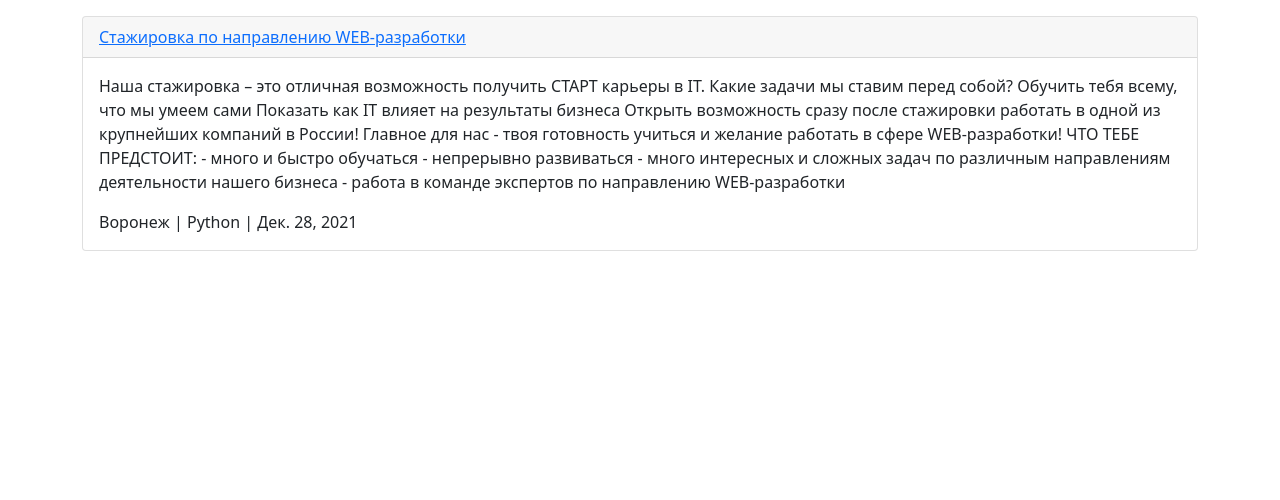
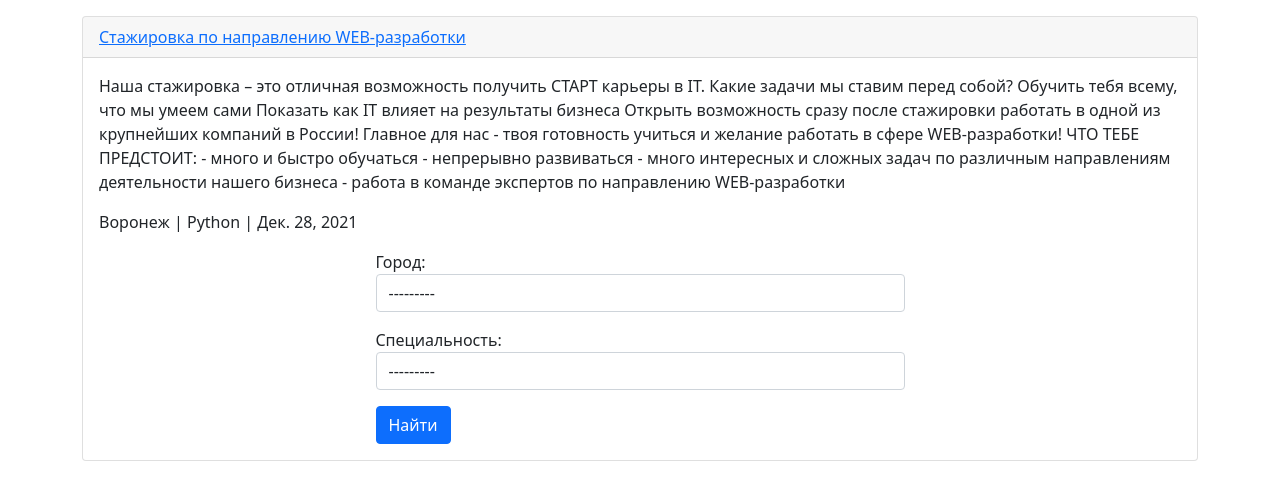
Before and after one commit to KrivovDE/Scraping_service, a Django app: template src/scraping/templates/scraping/home.html in a window 1280 px wide. Shown: the part 56-556 px from the top of the page. Run offline with Django 3.2, Linux system fonts and the light colour scheme; the template is opened without the code that fills it: values that come from a table or form of the project are taken from there, others are empty; data comes from the database, SQL or seed files in the repository; both versions use the stored data as it was after the commit.

Commit message:
completed the interface

```diff
--- /dev/null
+++ b/src/scraping/forms.py
@@ -0,0 +1,11 @@
+from django import forms
+
+from scraping.models import City, Language
+
+
+class FindForm(forms.Form):
+    city = forms.ModelChoiceField(queryset=City.objects.all(), to_field_name='slug', required=False,
+                                  widget=forms.Select(attrs={'class': 'form-control'}), label='Город')
+
+    language = forms.ModelChoiceField(queryset=Language.objects.all(), to_field_name='slug', required=False,
+                                      widget=forms.Select(attrs={'class': 'form-control'}), label='Специальность')
--- a/src/scraping/templates/scraping/home.html
+++ b/src/scraping/templates/scraping/home.html
@@ -11,5 +11,20 @@
             <p class="card-text">{{ obj.description}}</p>
             <p class="card-text"> {{ obj.city.name}} | {{ obj.language.name}} | {{ obj.timestamp}}</p>
 
-    {% endfor %}
+    {% empty %}
+              <h3> По вашему запросу ничего не найдено. </h3>
+     {% endfor %}
+<div class="row">
+    <div class="col-md-6 mx-auto">
+        <form method="GET" action="">
+           <div class="form-group">
+                  {{ form.as_p }}
+           </div>
+    <button type="submit" class="btn btn-primary">Найти</button>
+       </form>
+    </div>
+</div>
+
+
+
 {% endblock %}
```
Also changed, not shown: src/scraping/views.py (+16 -2 lines), src/db.sqlite3.
